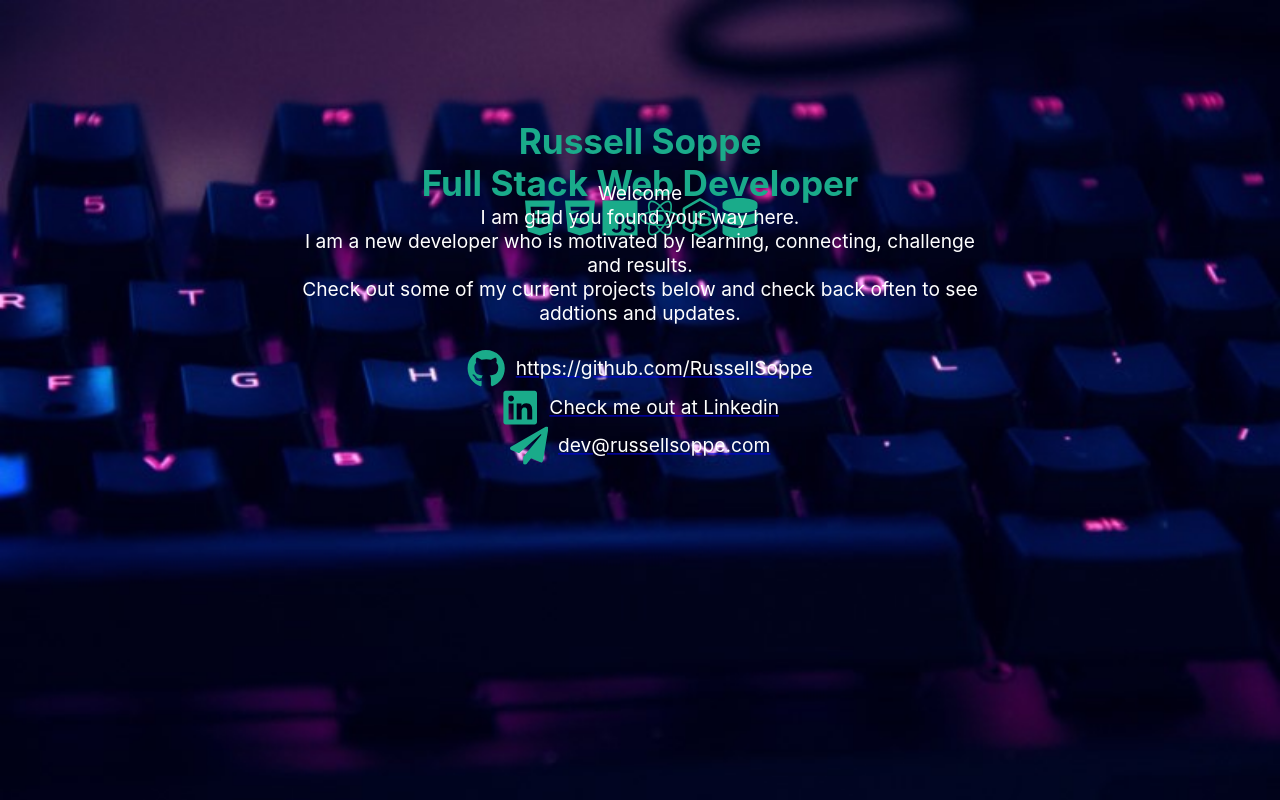
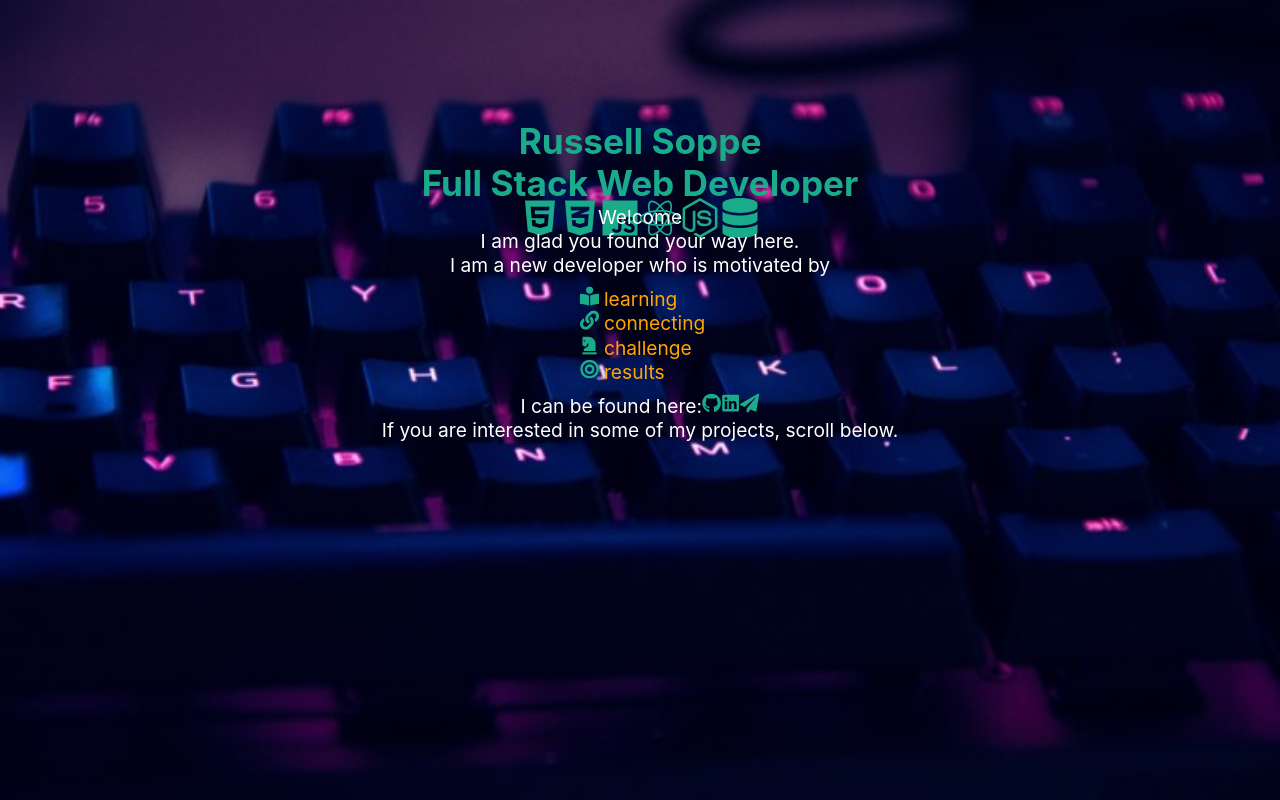
Before and after one commit to RussellSoppe/portfolio, a React (Create React App) app: page / in a window 1280 px wide. Shown: the top 800 px of the page. Built offline with nearby package versions, Linux system fonts and the light colour scheme.

Commit message:
a few style changes and some updates

```diff
--- a/src/components/Footer.js
+++ b/src/components/Footer.js
@@ -8,25 +8,25 @@ const Footer = ()=>{
 	return(
 
 		<div className="footer">
-		 	<div>This site is being created by Russell Soppe.</div>
-		 	<div className="githubprofile">
-            <a className="githubprofile" href="https://github.com/RussellSoppe">
-              <FaGithub className="github"/>
-              <span className="profiletext">https://github.com/RussellSoppe</span>
-            </a>
-          </div>
-          <div className="githubprofile">
-            <a className="githubprofile" href="https://www.linkedin.com/in/russell-soppe-6618ba10a">
-              <FaLinkedin className="github"/>
-              <span className="profiletext">Check me out at Linkedin</span>
-            </a>
-          </div>
-          <div className="githubprofile">
-            <a className="githubprofile" href="mailto: dev@russellsoppe.com">
-              <FaPaperPlane className="github"/>
-              <span className="profiletext">dev@russellsoppe.com</span>
-            </a>
-          </div>
+		 	<div>
+        This site is being created by Russell Soppe.
+      </div>
+		  <div>
+        I can be found here:
+      </div>
+      <div>
+          <a href="https://github.com/RussellSoppe">
+            <FaGithub className="pericons"/>
+          </a>
+          <a>
+            <FaLinkedin className="pericons"/>
+          </a>
+          <a>
+            <FaPaperPlane className="pericons"/>
+          </a>
+      </div>
+
+
 		 	<div className="whitespace"></div>
 
 		</div>
--- a/src/components/TopBanner.js
+++ b/src/components/TopBanner.js
@@ -11,6 +11,10 @@ import { FaDatabase } from 'react-icons/fa';
 import { FaLinkedin } from 'react-icons/fa';
 import { FaPaperPlane } from 'react-icons/fa';
 
+import { FaBookReader } from 'react-icons/fa';
+import { FaBullseye } from 'react-icons/fa';
+import { FaChessKnight } from 'react-icons/fa';
+import { FaLink } from 'react-icons/fa';
 // icons from https://www.npmjs.com/package/react-icons
 // list of icons here: https://react-icons.netlify.com/#/icons/fa
 
@@ -20,7 +24,13 @@ const TopBanner = (props)=>{
      <div className="container">
       <img className="keyboardimg" src={keyboard} alt="closeup of keyboard">
       </img>
-      <div className="centered">Russell Soppe <br/> Full Stack Web Developer
+      <div className="centered">
+        <div>
+          Russell Soppe
+        </div>
+        <div>
+          Full Stack Web Developer
+        </div>
       </div>
       <div className="centeredicons">
         <FaHtml5 />
@@ -31,13 +41,85 @@ const TopBanner = (props)=>{
         <FaDatabase />
       </div>
       <div className="abouttext">
-          <div>Welcome</div>
-          <div></div>
-          <div>I am glad you found your way here.</div>
-          <div>I am a new developer who is motivated by learning, connecting, challenge and results.</div>
-          <div>Check out some of my current projects below and check back often to see addtions and updates.</div>
-          <br/>
-          <div className="githubprofile">
+
+        <div id="personalaboutmediv">{/*personal divs starts here*/}
+
+          <div>{/*abouttext starts here*/}
+            <div>
+              Welcome
+            </div>
+
+            <div>
+              I am glad you found your way here.
+            </div>
+
+            <div>
+              I am a new developer who is motivated by
+            </div>
+          </div>{/*abouttext ends here*/}
+
+          <div id="aboutmeiconmasterdiv">{/*aboutmeiconmasterdiv starts*/}
+            <div className="aboutmeicondivs">
+              <div>
+                <FaBookReader className="aboutmeicons"/>
+              </div>
+              <div className="aboutmeicontext">
+                learning
+              </div>
+            </div>
+
+            <div className="aboutmeicondivs">
+
+              <div>
+                <FaLink className="aboutmeicons"/>
+              </div>
+              <div className="aboutmeicontext">
+                connecting
+              </div>
+            </div>
+
+            <div className="aboutmeicondivs">
+              <div>
+                <FaChessKnight className="aboutmeicons"/>
+              </div>
+              <div className="aboutmeicontext">
+                challenge
+              </div>
+            </div>
+
+            <div className="aboutmeicondivs">
+
+              <div>
+                <FaBullseye className="aboutmeicons"/>
+              </div>
+              <div className="aboutmeicontext">
+                results
+              </div>
+            </div>
+          </div>{/*aboutmeiconmasterdiv ends*/}
+
+        </div>{/*personal divs end here*/}
+
+
+          <div id="periconsdiv">
+            <div>
+              I can be found here:
+            </div>
+            <a href="https://github.com/RussellSoppe">
+              <FaGithub className="pericons"/>
+            </a>
+            <a>
+              <FaLinkedin className="pericons"/>
+            </a>
+            <a>
+              <FaPaperPlane className="pericons"/>
+            </a>
+          </div>
+
+          <div>
+            If you are interested in some of my projects, scroll below.
+          </div>
+          {/*<div className="githubprofile">
             <a className="githubprofile" href="https://github.com/RussellSoppe">
               <FaGithub className="github"/>
               <span className="profiletext">https://github.com/RussellSoppe</span>
@@ -54,7 +136,7 @@ const TopBanner = (props)=>{
               <FaPaperPlane className="github"/>
               <span className="profiletext">dev@russellsoppe.com</span>
             </a>
-          </div>
+          </div>*/}
       </div>
 
       {/*<div className="contactmediv">
--- a/src/components/css/TopBanner.css
+++ b/src/components/css/TopBanner.css
@@ -58,6 +58,64 @@ a .githubprofile{
     color:#1AAB8A;
 }
 
+
+
+/*new stuff Start*/
+
+#personalaboutmediv{
+
+    display: flex;
+    flex-direction: column;
+    align-items: center;
+    justify-content: center;
+}
+
+.pericons{
+    color:#1AAB8A;
+}
+
+#periconsdiv{
+    display: flex;
+    flex-direction: row;
+    justify-content: center;
+    align-items: center;
+    padding-top: 10px;
+}
+
+#aboutmeiconmasterdiv{
+    padding-top: 10px;
+    padding-bottom: 0px;
+
+    /*background-color: white;*/
+   /* opacity:.7;*/
+
+}
+
+.aboutmeicondivs{
+    display: flex;
+    /*justify-content: center;*/
+    flex-direction: row;
+    align-content: center;
+    padding-top: 0px;
+    padding-bottom: 0px;
+}
+
+.aboutmeicons{
+color:#1AAB8A;
+font-size: 1em;
+padding-left: 5px;
+padding-right: 5px;
+}
+
+.aboutmeicontext{
+    color: orange;
+    font-size: 1em;
+}
+
+/*new stuff ends?*/
+
+
+
 .connectingicon{
     padding-right: 10px;
     font-size: 3em;
@@ -93,6 +151,8 @@ a .githubprofile{
 
 /*Text at mobile side tilt*/
 
+/*max means less than or equal to*/
+/*min means greater than or equal too*/
 @media screen and (min-width: 415px){
     /* Main text */
 .centered {
@@ -158,6 +218,8 @@ a .githubprofile{
 }
 }
 
+/*max means less than or equal to*/
+/*min means greater than or equal too*/
 @media screen and (min-width: 568px){
     /* Main text */
 .centered {
@@ -223,6 +285,9 @@ a .githubprofile{
 }
 }
 
+/*max means less than or equal to*/
+/*min means greater than or equal too*/
+/*for mobile or pc?*/
 @media screen and (min-width: 812px){
     /* Main text */
 .centered {
@@ -288,8 +353,64 @@ a .githubprofile{
     font-size: 2em;
     color:#1AAB8A;
 }
+
+/*new stuff Start*/
+
+#personalaboutmediv{
+
+    display: flex;
+    flex-direction: column;
+    align-items: center;
+    justify-content: center;
 }
 
+.pericons{
+    color:#1AAB8A;
+}
+
+#periconsdiv{
+    display: flex;
+    flex-direction: row;
+    justify-content: center;
+    align-items: center;
+    padding-top: 10px;
+}
+
+#aboutmeiconmasterdiv{
+    padding-top: 10px;
+    padding-bottom: 0px;
+
+    /*background-color: white;*/
+   /* opacity:.7;*/
+
+}
+
+.aboutmeicondivs{
+    display: flex;
+    /*justify-content: center;*/
+    flex-direction: row;
+    align-content: center;
+    padding-top: 0px;
+    padding-bottom: 0px;
+}
+
+.aboutmeicons{
+color:#1AAB8A;
+font-size: 1em;
+padding-left: 5px;
+padding-right: 5px;
+}
+
+.aboutmeicontext{
+    color: orange;
+    font-size: 1em;
+}
+
+/*new stuff ends?*/
+}
+
+/*max means less than or equal to*/
+/*min means greater than or equal too*/
 @media screen and (min-width: 1000px){
     /* Main text */
 .centered {
@@ -357,6 +478,8 @@ a .githubprofile{
 
 }
 
+/*max means less than or equal to*/
+/*min means greater than or equal too*/
 @media screen and (min-width: 1200px){
     /* Main text */
 .centered {
@@ -422,6 +545,8 @@ a .githubprofile{
 }
 }
 
+/*max means less than or equal to*/
+/*min means greater than or equal too*/
 @media screen and (min-width: 1366px){
     /* Main text */
 .centered {
@@ -484,4 +609,60 @@ a .githubprofile{
     font-size: 2em;
     color:#1AAB8A;
 }
+
+/*new stuff Start*/
+
+#personalaboutmediv{
+
+    display: flex;
+    flex-direction: column;
+    align-items: center;
+    justify-content: center;
+    padding-top: 50px;
 }
+
+.pericons{
+    color:#1AAB8A;
+}
+
+#periconsdiv{
+    display: flex;
+    flex-direction: row;
+    justify-content: center;
+    align-items: center;
+    padding-top: 10px;
+}
+
+#aboutmeiconmasterdiv{
+    padding-top: 40px;
+    padding-bottom: 20px;
+
+    /*background-color: white;*/
+   /* opacity:.7;*/
+
+}
+
+.aboutmeicondivs{
+    display: flex;
+    /*justify-content: center;*/
+    flex-direction: row;
+    align-content: center;
+    padding-top: 5px;
+    padding-bottom: 5px;
+}
+
+.aboutmeicons{
+color:#1AAB8A;
+font-size: 1.5em;
+padding-left: 5px;
+padding-right: 5px;
+}
+
+.aboutmeicontext{
+    color: orange;
+    font-size: 1.5em;
+}
+
+/*new stuff ends?*/
+
+}
```
